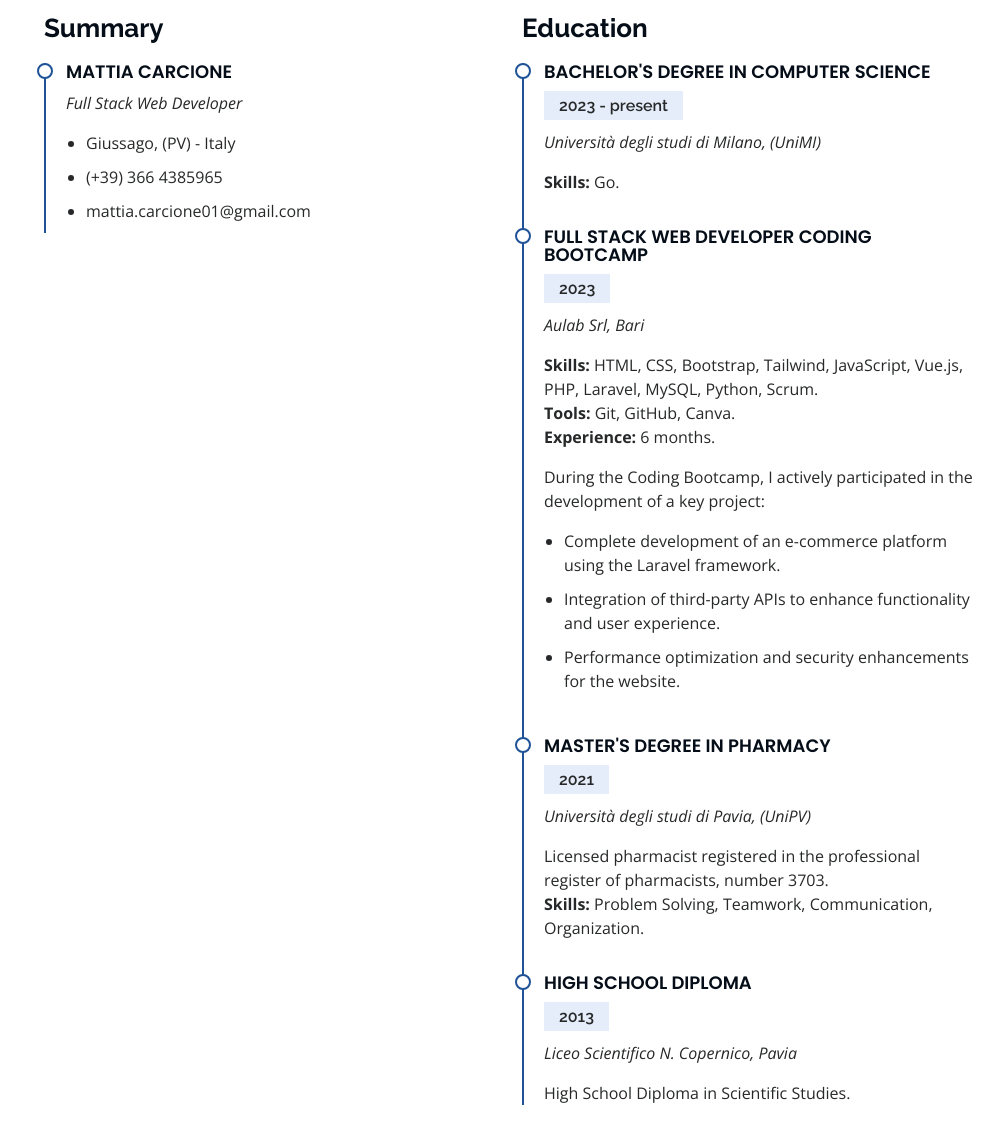
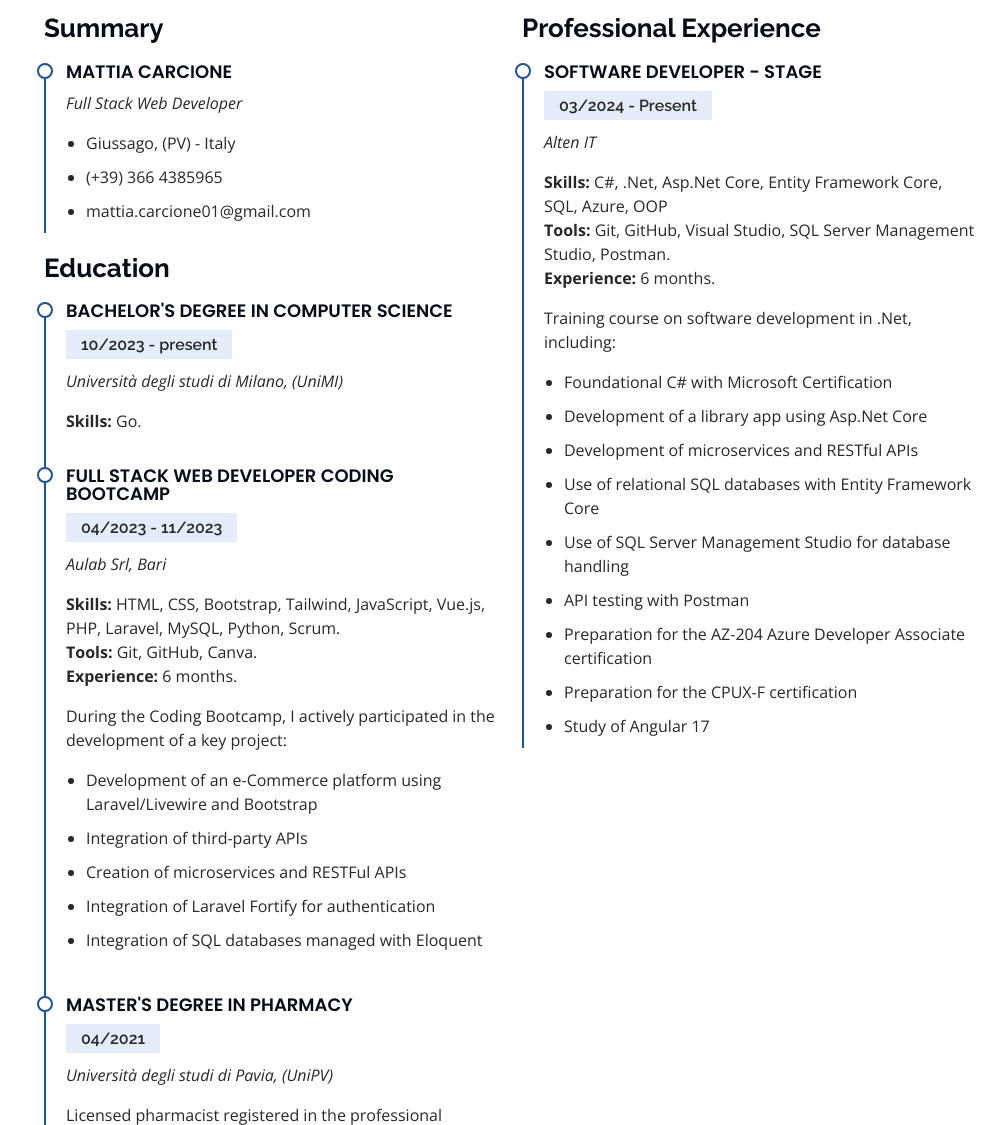
Before and after one commit to Mattia-Carcione/mattia-carcione-portfolio, a plain HTML site: page index.html in a window 1280 px wide. Shown: the part 2600-3725 px from the top of the page, without its empty margins (280-1280 px from the left). Drawn offline with nearby package versions, Linux system fonts and the light colour scheme.

Commit message:
update resume

```diff
--- a/index.html
+++ b/index.html
@@ -4,7 +4,8 @@
 <head>
     <meta charset="UTF-8">
     <meta name="author" content="Mattia Carcione">
-    <meta name="keywords" content="portfolio, full stack developer, html, css, javascript, vue.js, node.js, sql, postgresql, tailwind, boostrap, responsive design, restful api">
+    <meta name="keywords"
+        content="portfolio, full stack developer, html, css, javascript, vue.js, node.js, sql, postgresql, tailwind, boostrap, responsive design, restful api">
     <meta name="viewport" content="width=device-width, initial-scale=1.0">
     <title>Mattia Carcione Portfolio</title>
 
@@ -306,19 +307,17 @@
                                 <li>mattia.carcione01@gmail.com</li>
                             </ul>
                         </div>
-                    </div>
 
-                    <div class="col-lg-6" data-aos="fade-up" data-aos-delay="100">
                         <h3 class="resume-title">Education</h3>
                         <div class="resume-item">
                             <h4>Bachelor's Degree in Computer Science</h4>
-                            <h5>2023 - present</h5>
+                            <h5>10/2023 - present</h5>
                             <p><em>Università degli studi di Milano, (UniMI)</em></p>
                             <p><strong>Skills:</strong> Go.</p>
                         </div>
                         <div class="resume-item">
                             <h4>Full Stack Web Developer Coding Bootcamp</h4>
-                            <h5>2023</h5>
+                            <h5>04/2023 - 11/2023</h5>
                             <p><em>Aulab Srl, Bari</em></p>
                             <p><strong>Skills:</strong> HTML, CSS, Bootstrap, Tailwind, JavaScript, Vue.js, PHP,
                                 Laravel, MySQL,
@@ -328,15 +327,17 @@
                             <p>During the Coding Bootcamp, I actively participated in the development of a key project:
                             </p>
                             <ul>
-                                <li>Complete development of an e-commerce platform using the Laravel framework.</li>
-                                <li>Integration of third-party APIs to enhance functionality and user experience.</li>
-                                <li>Performance optimization and security enhancements for the website.</li>
+                                <li>Development of an e-Commerce platform using Laravel/Livewire and Bootstrap</li>
+                                <li>Integration of third-party APIs</li>
+                                <li>Creation of microservices and RESTFul APIs</li>
+                                <li>Integration of Laravel Fortify for authentication</li>
+                                <li>Integration of SQL databases managed with Eloquent</li>
                             </ul>
                             </p>
                         </div>
                         <div class="resume-item">
                             <h4>Master's Degree in Pharmacy</h4>
-                            <h5>2021</h5>
+                            <h5>04/2021</h5>
                             <p><em>Università degli studi di Pavia, (UniPV)</em></p>
                             <p>Licensed pharmacist registered in the professional register of pharmacists, number
                                 3703.<br>
@@ -351,21 +352,31 @@
                         </div>
                     </div>
 
-                    <!-- <div class="col-lg-6" data-aos="fade-up" data-aos-delay="100">
-                    <h3 class="resume-title">Professional Experience</h3>
+                    <div class="col-lg-6" data-aos="fade-up" data-aos-delay="100">
+                        <h3 class="resume-title">Professional Experience</h3>
 
-                    <div class="resume-item">
-                      <h4>Full Stack Web Developer</h4>
-                      <h5>2023</h5>
-                      <p><em>Aulab S.r.l., Bari</em></p>
-                      <p>During the Coding Bootcamp, I actively participated in the development of a key project:</p>
-                      <ul>
-                        <li>Complete development of an e-commerce platform using the Laravel framework.</li>
-                        <li>Integration of third-party APIs to enhance functionality and user experience.</li>
-                        <li>Performance optimization and security enhancements for the website.</li>
-                      </ul>
+                        <div class="resume-item">
+                            <h4>Software Developer - Stage</h4>
+                            <h5>03/2024 - Present</h5>
+                            <p><em>Alten IT</em></p>
+                            <p><strong>Skills:</strong> C#, .Net, Asp.Net Core, Entity Framework Core, SQL, Azure, OOP <br>
+                                <strong>Tools:</strong> Git, GitHub, Visual Studio, SQL Server Management Studio, Postman. <br>
+                                <strong>Experience:</strong> 6 months. <br>
+                            </p>
+                            <p>Training course on software development in .Net, including:</p>
+                            <ul>
+                                <li>Foundational C# with Microsoft Certification</li>
+                                <li>Development of a library app using Asp.Net Core</li>
+                                <li>Development of microservices and RESTful APIs</li>
+                                <li>Use of relational SQL databases with Entity Framework Core</li>
+                                <li>Use of SQL Server Management Studio for database handling</li>
+                                <li>API testing with Postman</li>
+                                <li>Preparation for the AZ-204 Azure Developer Associate certification</li>
+                                <li>Preparation for the CPUX-F certification</li>
+                                <li>Study of Angular 17</li>
+                            </ul>
+                        </div>
                     </div>
-                  </div> -->
                 </div>
 
             </div>
```
Also changed, not shown: 1 other file.
